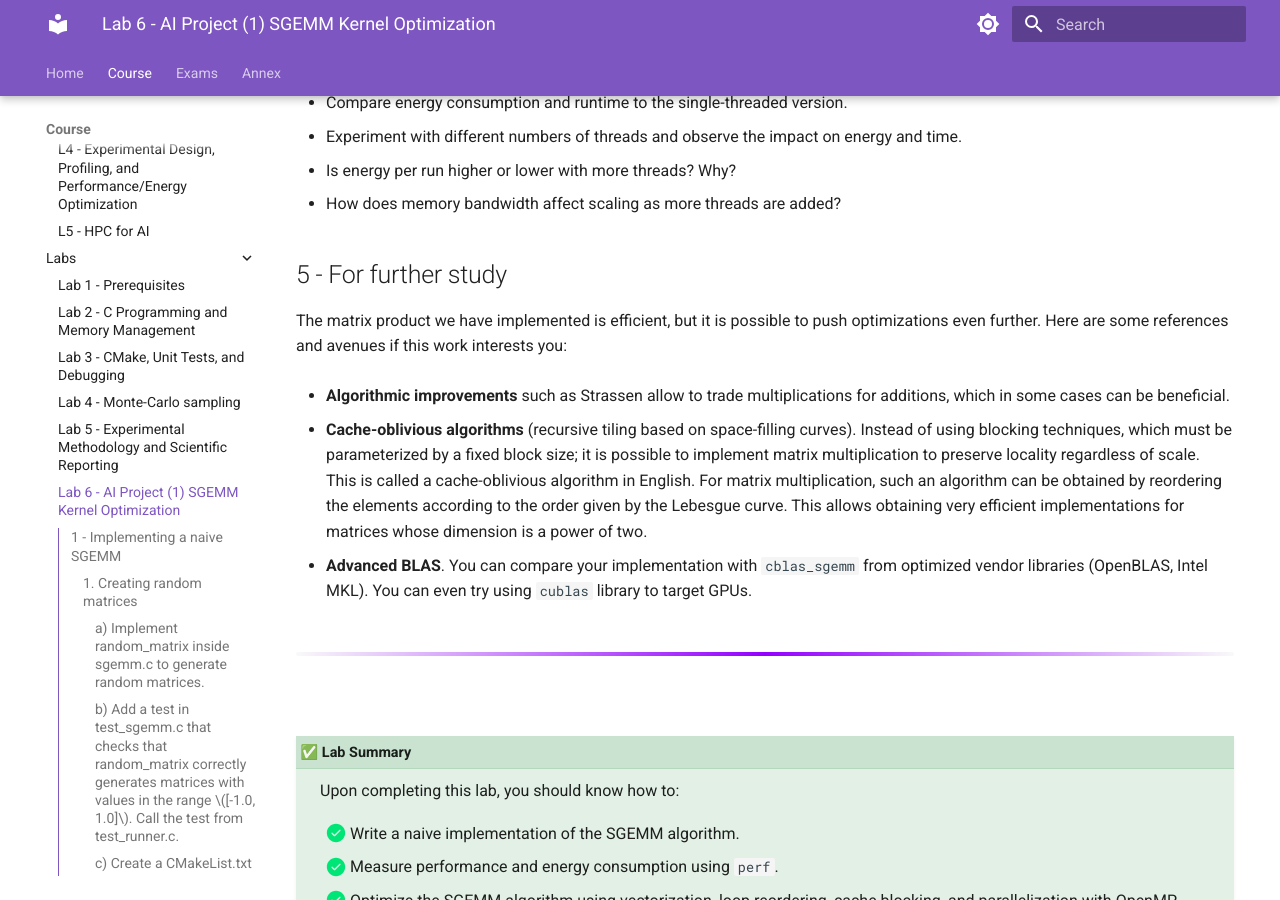
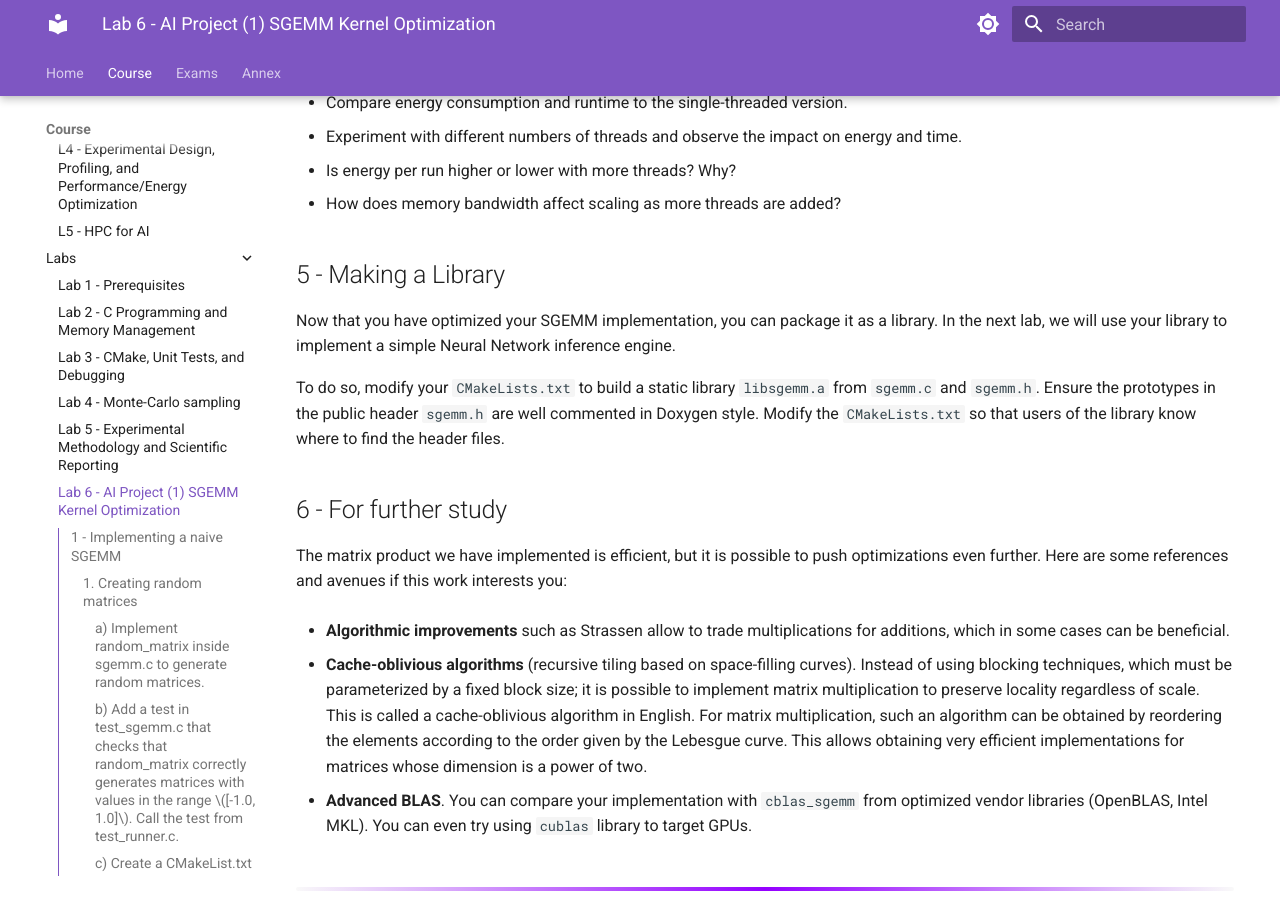
Before and after one commit to M1-CHPS/glhpc, an MkDocs documentation site: the page built from docs/lab6.md, in a window 1280 px wide and 900 px high, scrolled down 5493 px. Built offline with MkDocs 1.6.1 and Material for MkDocs 9.7.7, drawn with Linux system fonts in a browser that asks for light colours.

Commit message:
Add section on making sgemm a standalone library.

```diff
--- a/docs/lab6.md
+++ b/docs/lab6.md
@@ -211,7 +211,15 @@ Add your scripts to `performance/` and produce a scalability plot.
 - Is energy per run higher or lower with more threads? Why?
 - How does memory bandwidth affect scaling as more threads are added?
 
-## 5 - For further study
+## 5 - Making a Library
+
+Now that you have optimized your SGEMM implementation, you can package it as a library.
+In the next lab, we will use your library to implement a simple Neural Network inference engine.
+
+To do so, modify your `CMakeLists.txt` to build a static library `libsgemm.a` from `sgemm.c` and `sgemm.h`. Ensure the prototypes in the public header `sgemm.h` are well commented in Doxygen style. Modify the `CMakeLists.txt` so that users of the library
+know where to find the header files.
+
+## 6 - For further study
 
 The matrix product we have implemented is efficient, but it is possible to push optimizations even further. Here are some references and avenues if this work interests you:
 
```
